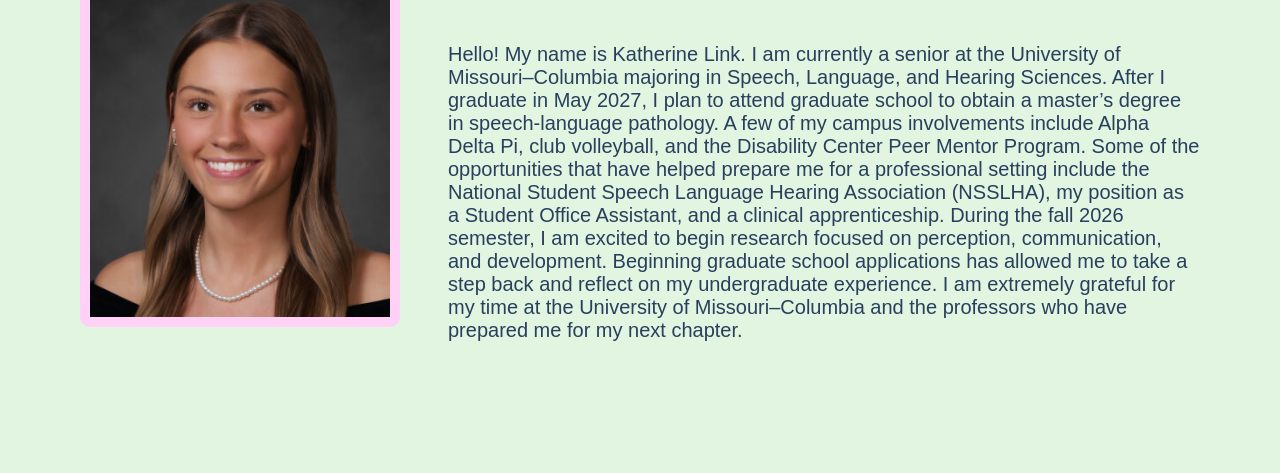
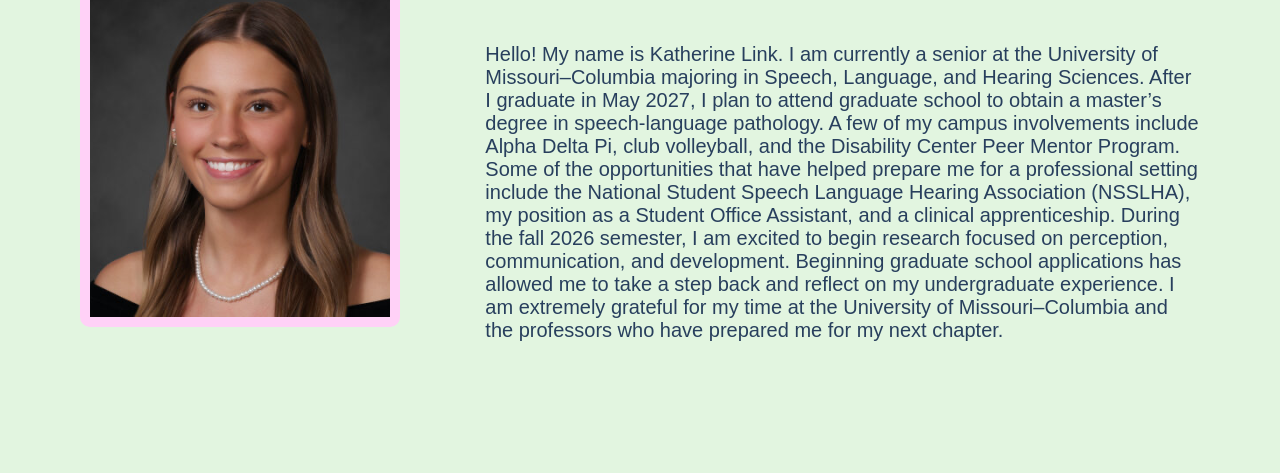
Before and after one commit to kglyw6/kglyw6.github.io, a plain HTML site: page webdevelopment/about.html in a window 1280 px wide. Shown: the part 194-667 px from the top of the page. Drawn offline with Linux system fonts and the light colour scheme.

Commit message:
Add files via upload

```diff
--- a/webdevelopment/style.css
+++ b/webdevelopment/style.css
@@ -119,7 +119,7 @@ body {
 /* #region ABOUT*/
 .about-top{
     display: grid;
-    grid-template-columns: 1 fr 2fr;
+    grid-template-columns: 1fr 2fr;
     grid-template-areas:
         "photo title"
         "photo text";
```
